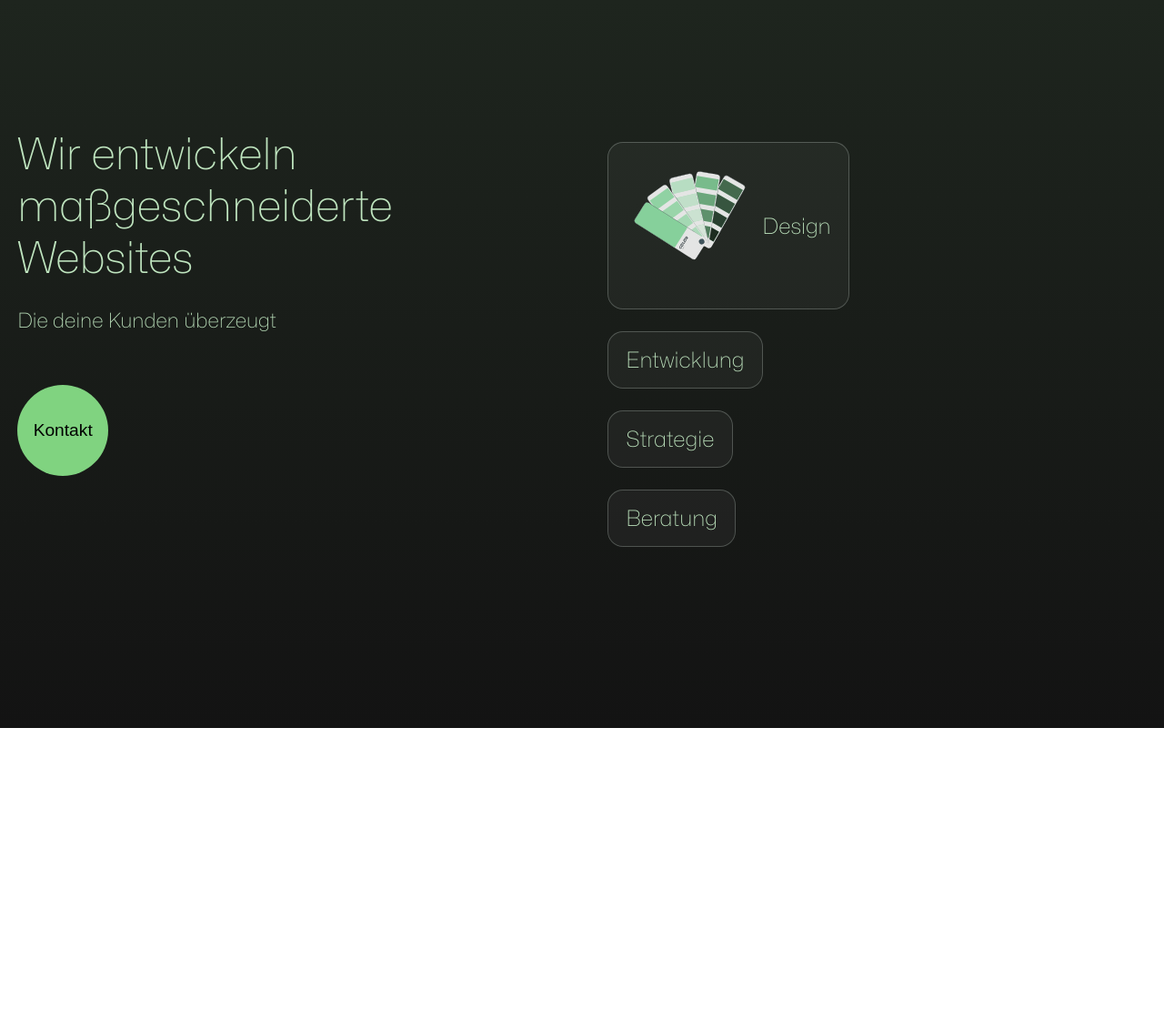
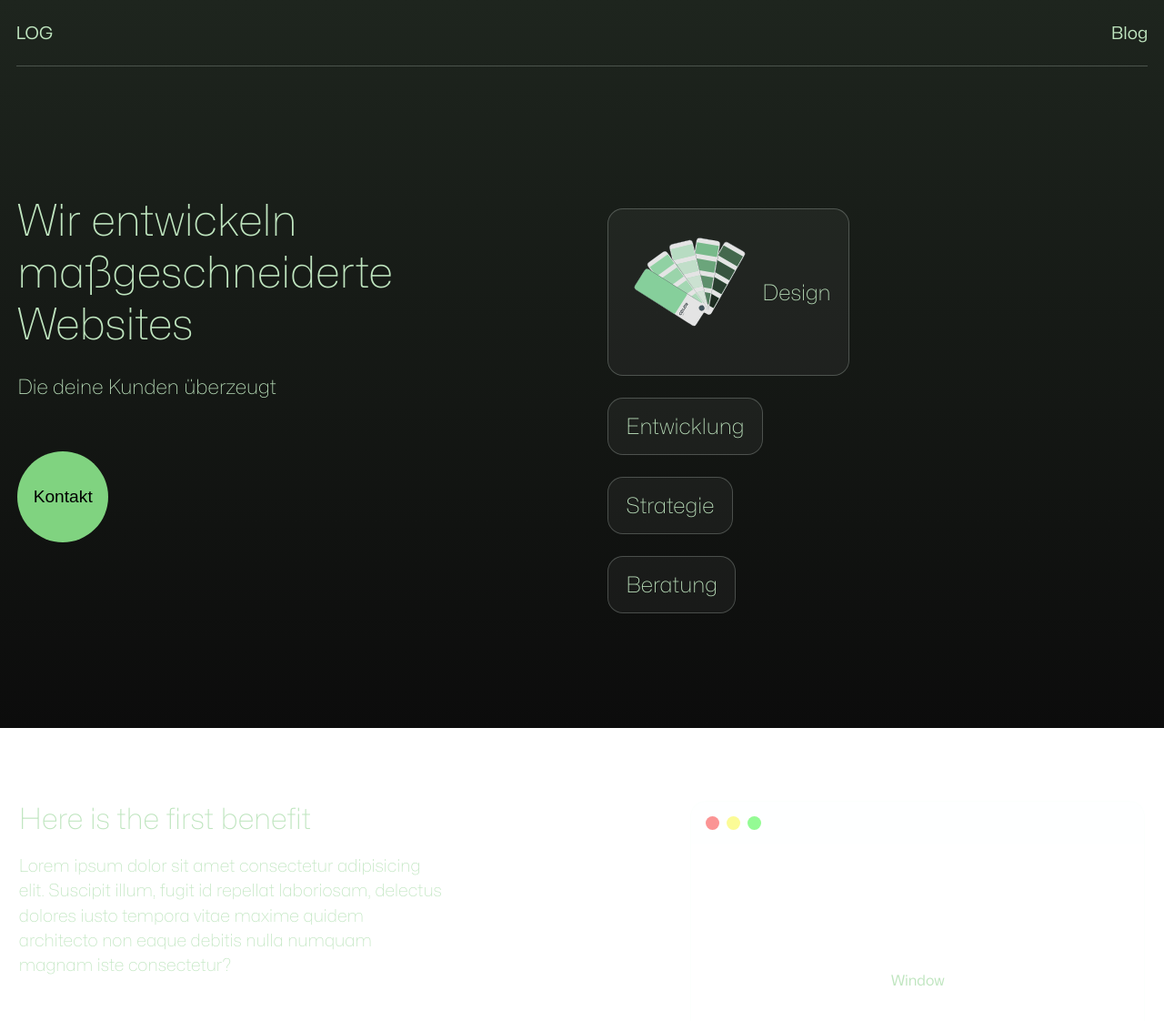
Before and after one commit to nizza1/compo, a Next.js app: page / in a window 1280 px wide. Shown: the top 1122 px of the page at 91% size. Before the commit the page ends 800 px from the top, so only its background shows below. Built offline with nearby package versions, Linux system fonts and the light colour scheme.

Commit message:
under_hero_s

```diff
--- /dev/null
+++ b/app/(pages)/blog/styles.module.css
@@ -0,0 +1,8 @@
+.main {
+    min-height: 100vh;
+
+}
+
+.innerCo {
+    padding: 100px var(--padding-in);
+}
--- /dev/null
+++ b/app/components/benef/benefit.jsx
@@ -0,0 +1,27 @@
+import React from 'react'
+import Window from '../global/window/window'
+import styles from './styles.module.css'
+
+import HoverText from '../global/hoverText/hoverText'
+const Benefit = () => {
+  return (
+    <div className={styles.co}>
+
+        <div className={styles.innerCo}>
+        <div className={styles.textCo}>
+            <h1>
+                <HoverText text='Here is the first benefit '/>
+            </h1>
+
+            <p>
+                Lorem ipsum dolor sit amet consectetur adipisicing elit. Suscipit illum, fugit id repellat laboriosam, delectus dolores iusto tempora vitae maxime quidem architecto non eaque debitis nulla numquam magnam iste consectetur?
+            </p>
+        </div>
+        <Window />
+        </div>
+
+    </div>
+  )
+}
+
+export default Benefit
--- /dev/null
+++ b/app/components/benef/styles.module.css
@@ -0,0 +1,23 @@
+.co {
+    padding: 50px var(--padding-in);
+
+}
+.innerCo {
+    max-width: 1300px;
+    width: 100%;
+    margin-inline: auto;
+    display: flex;
+    column-gap: 2rem;
+    justify-content: space-between;
+}
+
+.textCo {
+    max-width: 50ch;
+    display: flex;
+    flex-direction: column;
+    row-gap: 1.2rem;
+}
+
+.textCo p {
+    line-height: 1.7rem;
+}
--- /dev/null
+++ b/app/components/global/window/styles.module.css
@@ -0,0 +1,42 @@
+.co {
+    border: 1px solid var(--border-light);
+    background-color: rgba(240, 248, 255, 0.044);
+    width: 500px ;
+    height: 300px;
+    border-radius: var(--border-radius);
+    overflow: hidden;
+}
+
+.header {
+    background-color: rgba(240, 248, 255, 0.073);
+
+    display: flex;
+    align-items: center;
+    padding: 1rem;
+}
+.buttons {
+    display: flex;
+    column-gap: .5rem;
+}
+.circle {
+    border-radius: 50%;
+    width: 15px;
+    height: 15px;
+
+}
+.circle:first-of-type {
+    background-color: rgb(251, 148, 148);
+}
+.circle:nth-of-type(2) {
+    background-color: rgb(251, 251, 150);
+}
+.circle:last-of-type {
+    background-color: rgb(148, 251, 148);
+}
+.body {
+    display: flex;
+    justify-content: center;
+    align-items: center;
+    height: 100%;
+    width: 100%;
+}
--- /dev/null
+++ b/app/components/global/window/window.jsx
@@ -0,0 +1,20 @@
+import React from 'react'
+import styles from './styles.module.css'
+const Window = () => {
+  return (
+    <div className={styles.co}>
+        <div className={styles.header}>
+            <div className={styles.buttons}>
+                <div className={styles.circle}/>
+                <div className={styles.circle}/>
+                <div className={styles.circle}/>
+            </div>
+        </div>
+        <div className={styles.body}>
+        Window
+        </div>
+    </div>
+  )
+}
+
+export default Window
--- /dev/null
+++ b/app/components/header/header.jsx
@@ -0,0 +1,23 @@
+import React from 'react'
+import styles from './styles.module.css'
+
+import Link from 'next/link'
+
+
+const header = () => {
+  return (
+    <header className={styles.co}>
+        <div className={styles.innerCo}>
+        <div className={styles.log}>
+        <Link href='/'>LOG</Link>
+
+        </div>
+        <nav className={styles.nav}>
+            <Link href='/blog'>Blog</Link>
+        </nav>
+
+        </div>
+    </header>
+  )
+}
+export default header
--- /dev/null
+++ b/app/components/header/styles.module.css
@@ -0,0 +1,18 @@
+.co {
+    padding: 0 1.1rem ;
+
+}
+
+.innerCo {
+    max-width: 1400px;
+    margin-inline: auto;
+    font-size: 1.2rem;
+    display: flex;
+    justify-content: space-between;
+    border-bottom: 1px solid var(--border-light);
+    padding: 1.5rem 0;
+}
+
+.nav a {
+
+}
--- a/app/globals.css
+++ b/app/globals.css
@@ -1,13 +1,14 @@
 :root {
   --max-width: 1400px;
   --border-radius: 17px;
+  --padding-in: 1.3rem;
 
 
  --foreground: rgb(191, 229, 191);
  --background-gradient: linear-gradient(
     180deg,
     rgb(30, 37, 30) 0%,
-    rgb(19, 19, 19) 100%
+    rgb(12, 12, 12) 100%
   );
   --border-light: rgba(240, 255, 246, 0.224);
 
@@ -64,4 +65,10 @@ h1, h2, h3, h4, h5, h6 {
 
 p {
   font-weight: 100;
+  font-size: 1.2rem;
 }
+
+a {
+  color: var(--foreground);
+  text-decoration: none;
+}
--- a/app/layout.js
+++ b/app/layout.js
@@ -16,11 +16,13 @@ export const metadata = {
 };
 
 import Bg from "./components/global/bg/bg";
+import Header from "./components/header/header";
 
 export default function RootLayout({ children }) {
   return (
     <html lang="en">
       <body className={mona.className}>
+        <Header />
         <Bg />
         {children}</body>
     </html>
--- a/app/page.js
+++ b/app/page.js
@@ -4,11 +4,13 @@ import styles from "./page.module.css";
 
 //components
 import Hero from "@/app/components/heroS/hero";
+import Benefit from "./components/benef/benefit";
 
 export default function Home() {
   return (
     <main className={styles.main}>
      <Hero />
+     <Benefit />
     </main>
   );
 }
```
Also changed, not shown: app/(pages)/blog/page.jsx (added, +15 -0 lines).
